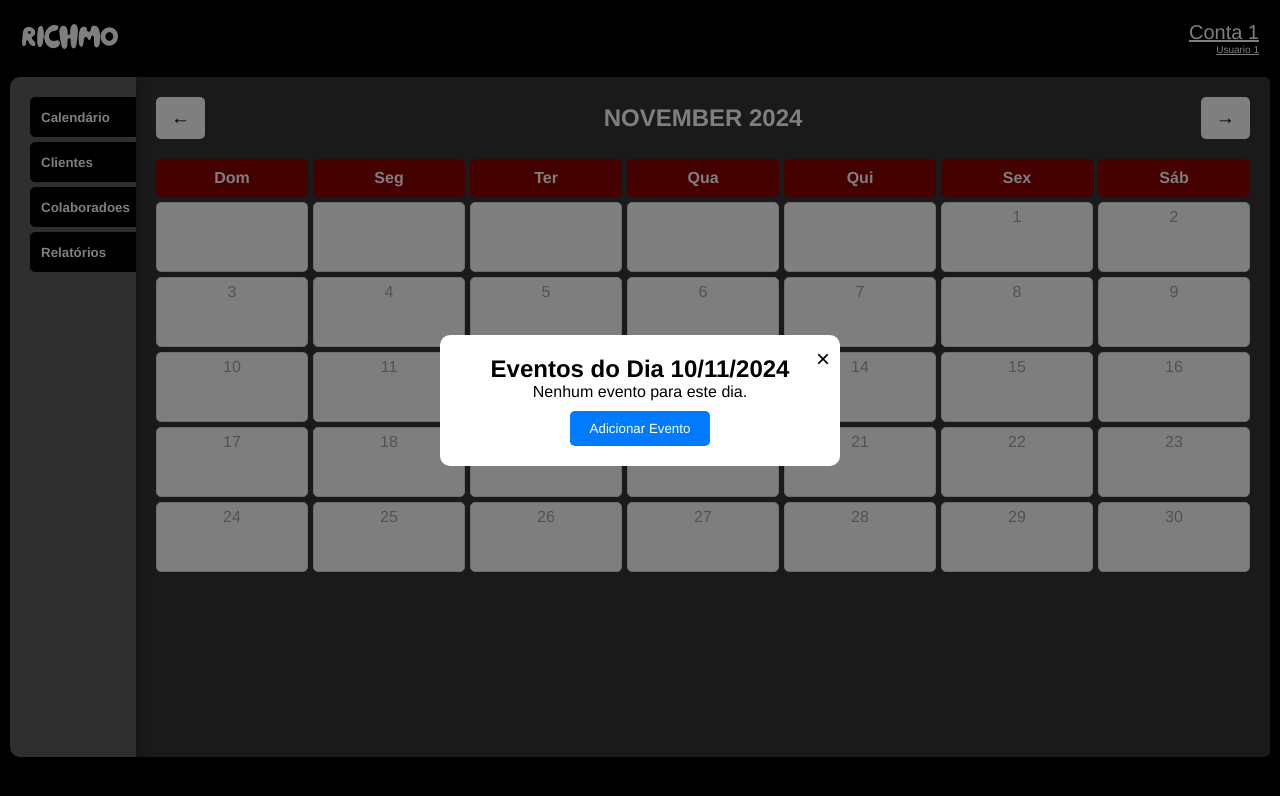
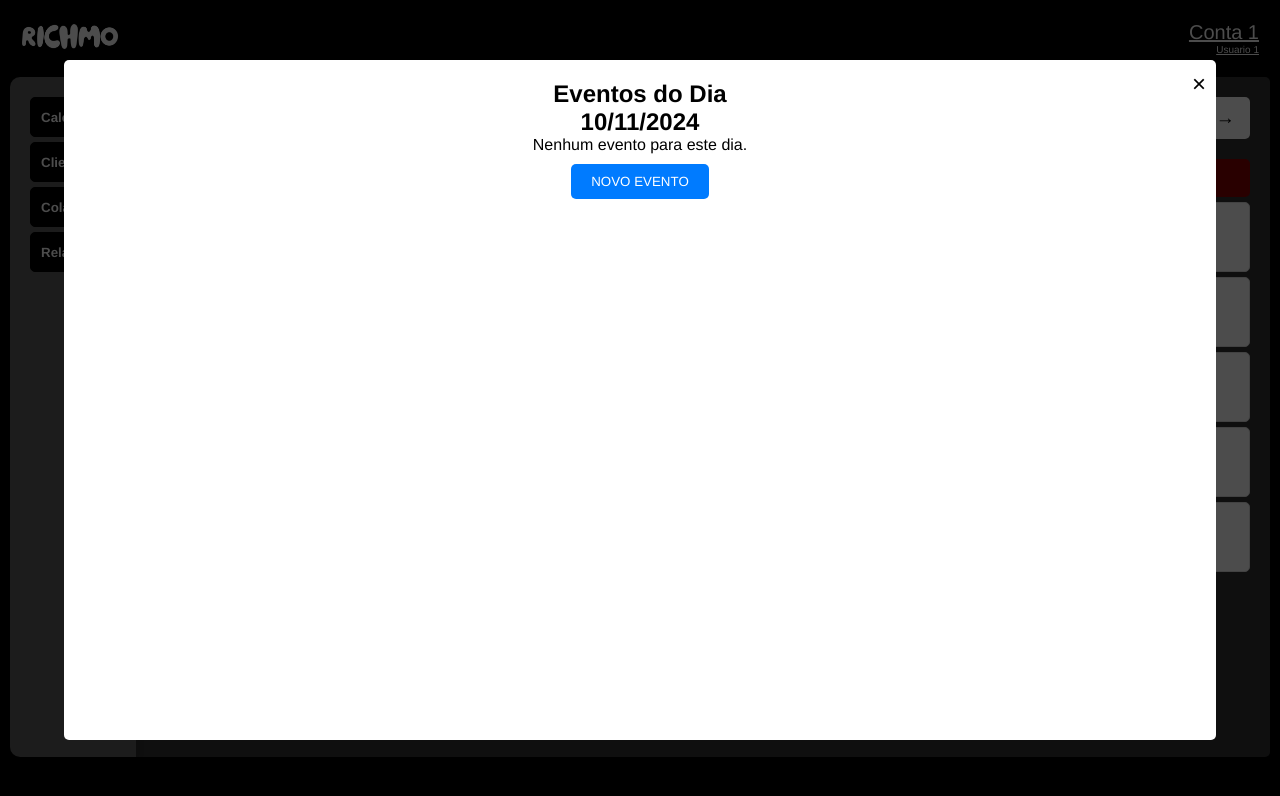
Before and after one commit to brunojohannb/Agendoo, a React (Vite) app: page /Home in a window 1280 px wide. Both pictures are taken after a click on the element "10". Shown: the top 796 px of the page. Built offline with nearby package versions, Linux system fonts and the light colour scheme.

Commit message:
Create Events and EventCards

```diff
--- a/src/Components/Calendar/Calendar.jsx
+++ b/src/Components/Calendar/Calendar.jsx
@@ -1,6 +1,6 @@
 import React, { useState } from 'react';
 import './Calendar.css';
-import Events from './Events';
+import Events from './Events/Events';
 
 const Calendar = () => {
   const [currentDate, setCurrentDate] = useState(new Date());
@@ -32,13 +32,8 @@ const Calendar = () => {
     setSelectedDay(null);
   };
 
-  const addEvent = (eventName) => {
-    if (eventName) {
-      setEvents([
-        ...events,
-        { date: selectedDay, name: eventName },
-      ]);
-    }
+  const addEvent = (newEvent) => {
+    setEvents((prevEvents) => [...prevEvents, { ...newEvent, date: selectedDay }]);
   };
 
   const days = generateCalendar(currentDate.getFullYear(), currentDate.getMonth());
--- a/src/Components/Calendar/Events.jsx
+++ /dev/null
@@ -1,31 +0,0 @@
-import React from 'react';
-import './Events.css';
-
-const Events = ({ date, events, onClose, onAddEvent }) => {
-  return (
-    <div className="events-overlay">
-      <div className="events-content">
-        <button className="close-events" onClick={onClose}>×</button>
-        <h2>Eventos do Dia {date.getDate()}/{date.getMonth() + 1}/{date.getFullYear()}</h2>
-        <ul>
-          {events.length > 0 ? (
-            events.map((event, idx) => <li key={idx}>{event.name}</li>)
-          ) : (
-            <p>Nenhum evento para este dia.</p>
-          )}
-        </ul>
-        <button
-          className="add-event-button"
-          onClick={() => {
-            const eventName = prompt('Digite o nome do evento:');
-            onAddEvent(eventName);
-          }}
-        >
-          Adicionar Evento
-        </button>
-      </div>
-    </div>
-  );
-};
-
-export default Events;
--- /dev/null
+++ b/src/Components/Calendar/Events/EventCard.css
@@ -0,0 +1,20 @@
+.eventCard {
+    background-color: #f9f9f9;
+    border: 1px solid #ddd;
+    border-radius: 8px;
+    padding: 10px;
+    text-align: left;
+    box-shadow: 0px 2px 4px rgba(0, 0, 0, 0.1);
+  }
+
+  .eventCard h3 {
+    margin: 0 0 5px;
+    font-size: 1.1rem;
+    color: #333;
+  }
+
+  .eventCard p {
+    margin: 0;
+    font-size: 0.9rem;
+    color: #555;
+  }
--- /dev/null
+++ b/src/Components/Calendar/Events/EventCard.jsx
@@ -0,0 +1,13 @@
+import React from 'react';
+import './EventCard.css';
+
+const EventCard = ({ name, time }) => {
+  return (
+    <div className="eventCard">
+      <h3>{name}</h3>
+      <p>Horário: {time || 'Não especificado'}</p>
+    </div>
+  );
+};
+
+export default EventCard;
--- a/src/Components/Calendar/Events.css
+++ b/src/Components/Calendar/Events/Events.css
@@ -1,27 +1,28 @@
-.events-overlay {
+.backEvents {
     position: fixed;
     top: 0;
     left: 0;
     width: 100%;
     height: 100%;
-    background: rgba(0, 0, 0, 0.5);
+    background: rgba(0, 0, 0, 0.7);
     display: flex;
     justify-content: center;
     align-items: center;
     z-index: 1000;
   }
 
-  .events-content {
+  .contEvents {
     background: white;
     padding: 20px;
-    border-radius: 10px;
-    width: 400px;
+    border-radius: 5px;
+    width: 150vh;
     max-width: 90%;
+    min-height: 85vh;
     text-align: center;
     position: relative;
   }
 
-  .close-events {
+  .closeEvents {
     position: absolute;
     top: 10px;
     right: 10px;
@@ -31,7 +32,7 @@
     cursor: pointer;
   }
 
-  .add-event-button {
+  .addNewEventBtn {
     margin-top: 10px;
     padding: 10px 20px;
     background-color: #007bff;
@@ -41,6 +42,6 @@
     cursor: pointer;
   }
 
-  .add-event-button:hover {
+  .addNewEventBtn:hover {
     background-color: #0056b3;
   }
--- /dev/null
+++ b/src/Components/Calendar/Events/Events.jsx
@@ -0,0 +1,43 @@
+import React from 'react';
+import EventCard from './EventCard';
+import './Events.css';
+
+const Events = ({ date, events, onClose, onAddEvent }) => {
+  return (
+    <div className="backEvents">
+      <div className="contEvents">
+        <button className="closeEvents" onClick={onClose}>×</button>
+        <h2>Eventos do Dia <br /> {date.getDate()}/{date.getMonth() + 1}/{date.getFullYear()}</h2>
+        <div className="listEvents">
+          {events.length > 0 ? (
+            <div className="cardsContainer">
+              {events.map((event, idx) => (
+                <EventCard
+                  key={idx}
+                  name={event.name || "Evento sem nome"}
+                  time={event.time || "Sem horário"}
+                />
+              ))}
+            </div>
+          ) : (
+            <p className="noEventsMessage">Nenhum evento para este dia.</p>
+          )}
+          <button
+            className="addNewEventBtn"
+            onClick={() => {
+              const eventName = prompt('Digite o nome do evento:');
+              const eventTime = prompt('Digite o horário do evento (opcional):');
+              if (eventName) {
+                onAddEvent({ name: eventName, time: eventTime });
+              }
+            }}
+          >
+            NOVO EVENTO
+          </button>
+        </div>
+      </div>
+    </div>
+  );
+};
+
+export default Events;
--- a/src/Routes/Login/Login.jsx
+++ b/src/Routes/Login/Login.jsx
@@ -34,7 +34,9 @@ const Login = () => {
             placeholder='Senha'
             onChange={ (e) => setPassword(e.target.value) }/>
           </div>
+            <Link to='/Home'>
               <button className="btnEntrar">ENTRAR</button>
+            </Link>
             <Link to="/CreateAcount">
               <button className="btnCriar">CRIAR UMA CONTA</button>
             </Link>
```
